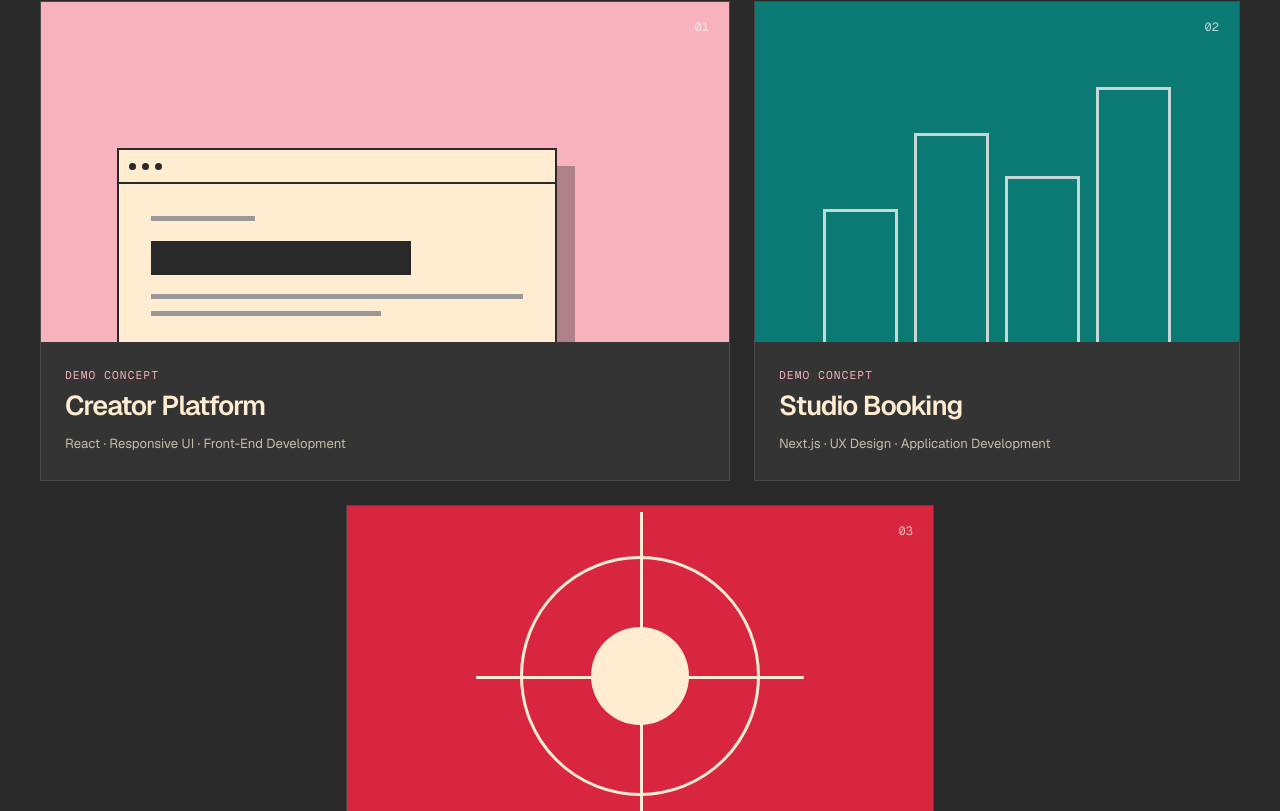
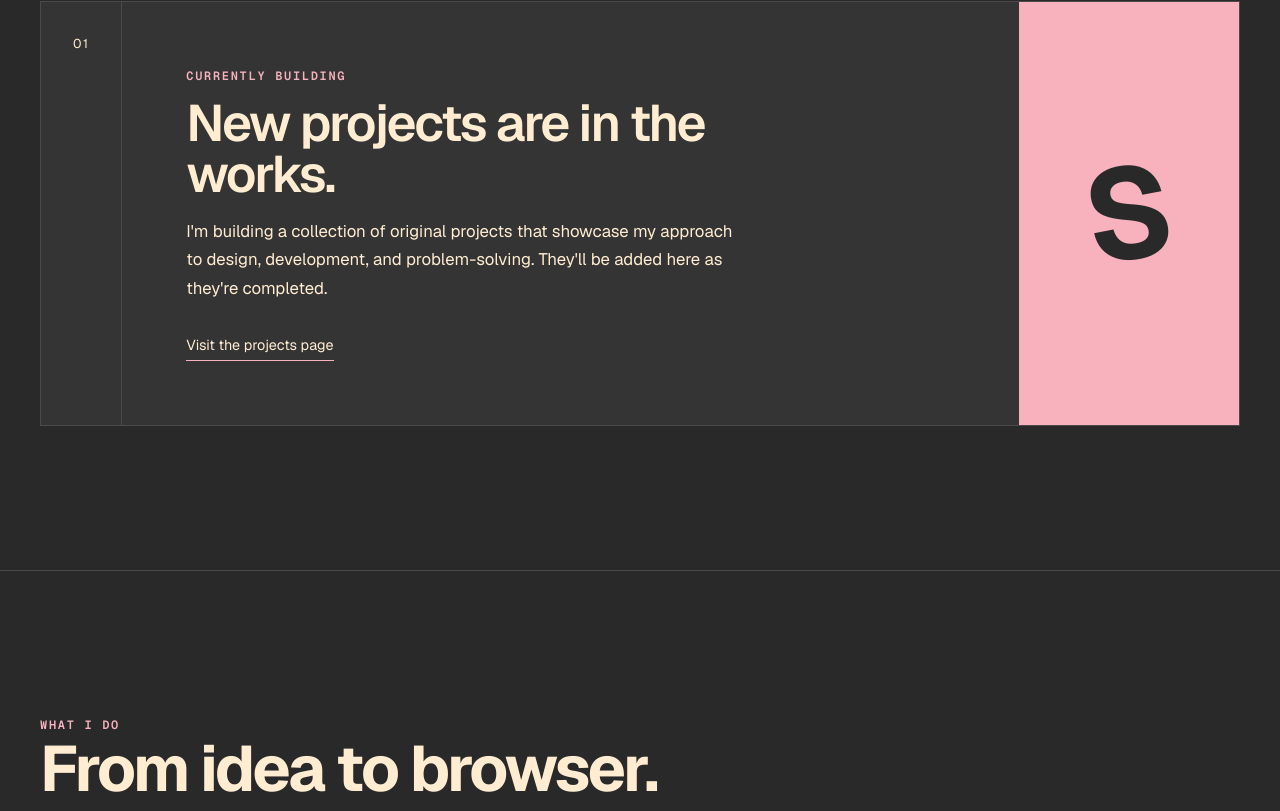
Before and after one commit to SealsCreative/sealcreativeco-site, a Next.js app: page / in a window 1280 px wide. Shown: the part 1829-2640 px from the top of the page. Built offline with nearby package versions, Linux system fonts and the light colour scheme.

Commit message:
replace homepage demo projects with work in progress section

```diff
--- a/app/globals.css
+++ b/app/globals.css
@@ -394,55 +394,64 @@
   font-size: 0.9rem;
 }
 
-.project-grid {
-  display: grid;
-  grid-template-columns: repeat(12, 1fr);
-  gap: 1.5rem;
-}
-
-.project-card {
+.work-in-progress {
+  display: grid;
+  grid-template-columns: auto 1fr auto;
+  align-items: stretch;
+  min-height: 320px;
   border: 1px solid var(--border);
   background: var(--surface);
   overflow: hidden;
-  transition:
-    transform 220ms ease,
-    border-color 220ms ease;
-}
-
-.project-card:hover {
-  transform: translateY(-5px);
-  border-color: #6a6a6a;
-}
-
-.project-card:nth-child(1) {
-  grid-column: span 7;
-}
-
-.project-card:nth-child(2) {
-  grid-column: span 5;
-}
-
-.project-card:nth-child(3) {
-  grid-column: 4 / span 6;
-}
-
-.project-visual {
-  min-height: 340px;
-  padding: 1.5rem;
-  position: relative;
-  overflow: hidden;
-}
-
-.project-card-pink .project-visual {
+}
+
+.work-in-progress-number {
+  padding: 2rem;
+  font-size: 0.8rem;
+  letter-spacing: 0.12em;
+  color: var(--muted);
+  border-right: 1px solid var(--border);
+}
+
+.work-in-progress-content {
+  display: flex;
+  flex-direction: column;
+  justify-content: center;
+  max-width: 680px;
+  padding: 4rem;
+}
+
+.work-in-progress-content h3 {
+  margin: 0.75rem 0 1rem;
+  font-size: clamp(2rem, 4vw, 3.5rem);
+  line-height: 1;
+  letter-spacing: -0.04em;
+}
+
+.work-in-progress-content > p:not(.section-label) {
+  max-width: 600px;
+  margin-bottom: 2rem;
+  color: var(--muted);
+  line-height: 1.7;
+}
+
+.work-in-progress-content .text-link {
+  align-self: flex-start;
+}
+
+.work-in-progress-mark {
+  display: flex;
+  align-items: center;
+  justify-content: center;
+  width: 220px;
   background: var(--accent-pink);
-}
-
-.project-card-purple .project-visual {
-  background: var(--accent-teal);
-}
-
-.project-card-red .project-visual {
-  background: var(--accent-red);
+  color: var(--background);
+}
+
+.work-in-progress-mark span {
+  font-size: clamp(5rem, 10vw, 9rem);
+  font-weight: 700;
+  line-height: 1;
+  transform: rotate(-8deg);
 }
 
 .project-number {
--- a/app/page.tsx
+++ b/app/page.tsx
@@ -83,75 +83,37 @@
           <div className="section-heading">
             <div>
               <p className="section-label">Selected work</p>
-              <h2>Built with intention.</h2>
+              <h2>Good work takes a little time.</h2>
             </div>
 
             <Link href="/projects" className="text-link">
-              See all projects
+              View projects
             </Link>
           </div>
 
-          <div className="project-grid">
-            <article className="project-card project-card-pink">
-              <div className="project-visual">
-                <span className="project-number">01</span>
-                <div className="project-window">
-                  <div className="window-top">
-                    <span></span>
-                    <span></span>
-                    <span></span>
-                  </div>
+          <div className="work-in-progress">
+            <div className="work-in-progress-number">01</div>
 
-                  <div className="window-content">
-                    <div className="window-line window-line-short"></div>
-                    <div className="window-heading"></div>
-                    <div className="window-line"></div>
-                    <div className="window-line window-line-medium"></div>
-                  </div>
-                </div>
-              </div>
+            <div className="work-in-progress-content">
+              <p className="section-label">Currently building</p>
 
-              <div className="project-info">
-                <p>Demo Concept</p>
-                <h3>Creator Platform</h3>
-                <span>React · Responsive UI · Front-End Development</span>
-              </div>
-            </article>
+              <h3>New projects are in the works.</h3>
 
-            <article className="project-card project-card-purple">
-              <div className="project-visual">
-                <span className="project-number">02</span>
+              <p>
+                I&apos;m building a collection of original projects that
+                showcase my approach to design, development, and
+                problem-solving. They&apos;ll be added here as they&apos;re
+                completed.
+              </p>
 
-                <div className="project-architecture">
-                  <div className="architecture-column"></div>
-                  <div className="architecture-column"></div>
-                  <div className="architecture-column"></div>
-                  <div className="architecture-column"></div>
-                </div>
-              </div>
+              <Link href="/projects" className="text-link">
+                Visit the projects page
+              </Link>
+            </div>
 
-              <div className="project-info">
-                <p>Demo Concept</p>
-                <h3>Studio Booking</h3>
-                <span>Next.js · UX Design · Application Development</span>
-              </div>
-            </article>
-
-            <article className="project-card project-card-red">
-              <div className="project-visual">
-                <span className="project-number">03</span>
-
-                <div className="project-circle">
-                  <div></div>
-                </div>
-              </div>
-
-              <div className="project-info">
-                <p>Demo Concept</p>
-                <h3>Local Events</h3>
-                <span>Full Stack · API Integration · Responsive Design</span>
-              </div>
-            </article>
+            <div className="work-in-progress-mark">
+              <span>S</span>
+            </div>
           </div>
         </div>
       </section>
```
